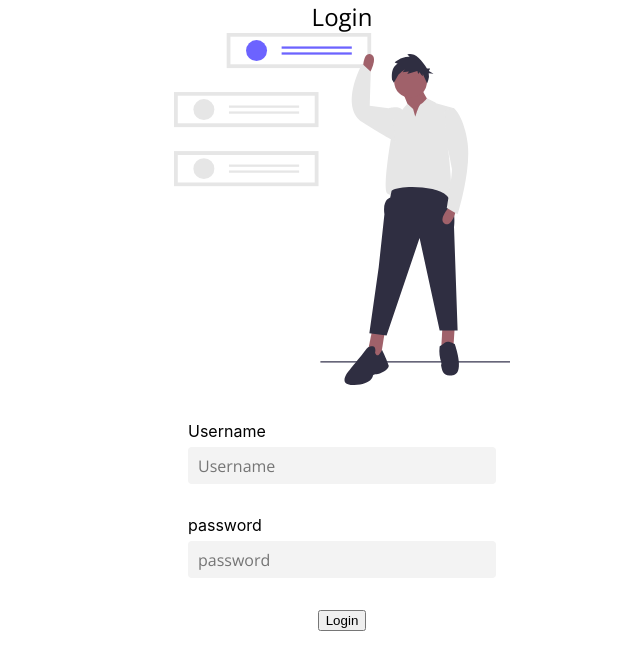
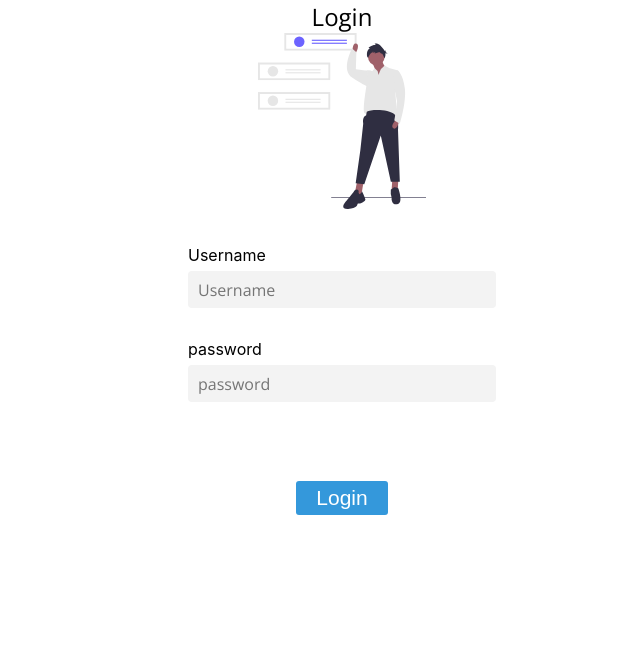
Before and after one commit to SiddharthParatkar/PersonalLoginPage, a React (Create React App) app: page / in a window 1280 px wide. Shown: the top 670 px of the page, without its empty margins (298-938 px from the left). Built offline with nearby package versions, Linux system fonts and the light colour scheme.

Commit message:
style for button

```diff
--- a/src/App.css
+++ b/src/App.css
@@ -38,3 +38,22 @@
     transform: rotate(360deg);
   }
 }
+
+.btn {
+  font-size: 21px;
+  padding: 5px 20px;
+  border: 0;
+  background-color: #3498db;
+  color: #fff;
+  border-radius: 3px;
+  transition: all 250ms ease-in-out;
+  cursor: pointer;
+}
+
+.btn:hover {
+  background-color: #2386c8;
+}
+
+.btn:focus {
+  outline: none;
+}
--- a/src/components/login/style.scss
+++ b/src/components/login/style.scss
@@ -16,8 +16,8 @@
     .image {
       width: 21em;
       img {
-        width: 100%;
-        height: 100%;
+        width: 50%;
+        height: 50%;
       }
     }
 
@@ -42,7 +42,7 @@
           height: 37px;
           padding: 0px 10px;
           font-size: 16px;
-                font-family: 'Open Sans', sans-serif;
+          font-family: "Open Sans", sans-serif;
           background-color: #f3f3f3;
           border: 0;
           border-radius: 4px;
@@ -56,4 +56,7 @@
       }
     }
   }
+  .footer {
+    margin-top: 3em;
   }
+}
```
Lines whose indentation alone changed are shown as unchanged.
